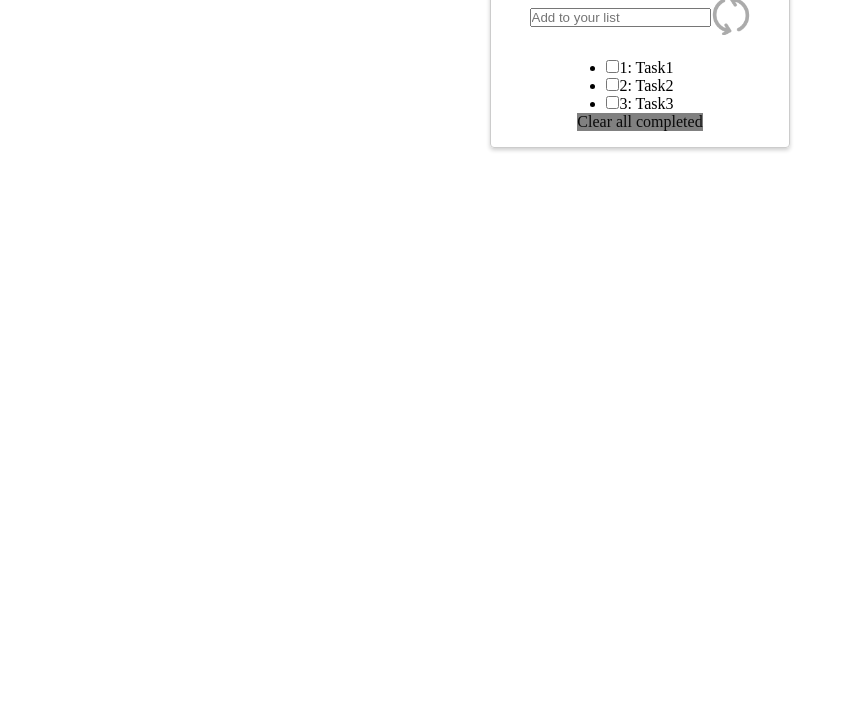
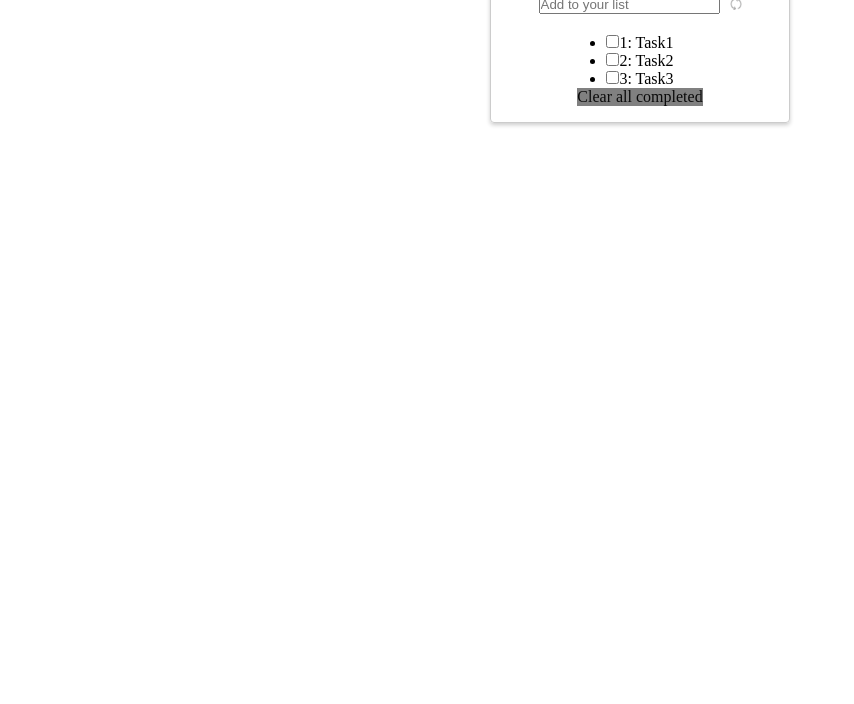
Before and after one commit to RileyManda/todo-list, a website built with webpack: page src/index.html in a window 1280 px wide. Shown: the part 96-800 px from the top of the page, without its empty margins (0-854 px from the left). Built offline with nearby package versions, Linux system fonts and the light colour scheme.

Commit message:
Resized refresh icon

```diff
--- a/src/index.css
+++ b/src/index.css
@@ -38,8 +38,9 @@
 }
 
 .refresh-icon {
-  width: 40px;
-  height: 40px;
+  width: 12px;
+  height: 12px;
+  margin-left: 10px;
 }
 
 .clear-completed {
```
